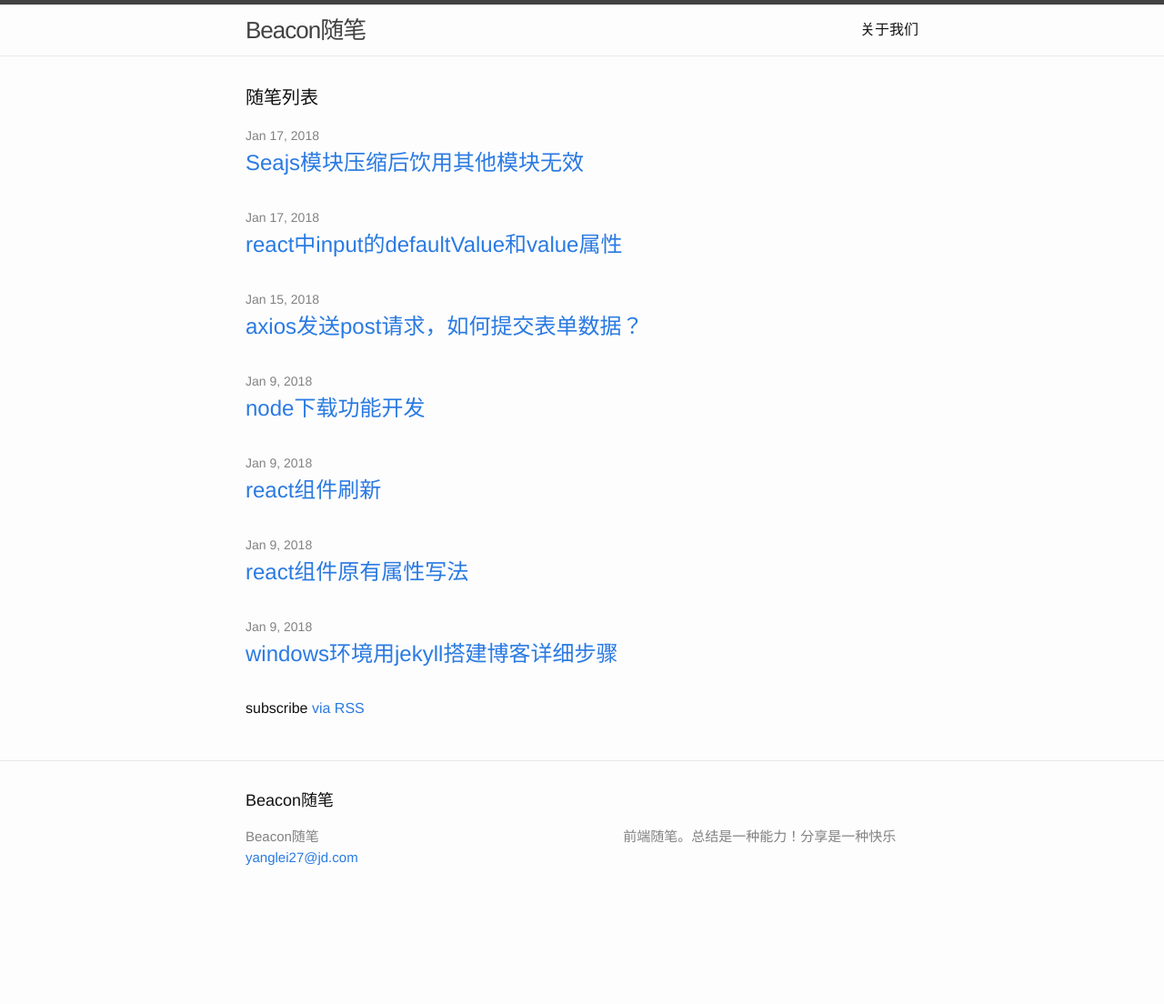
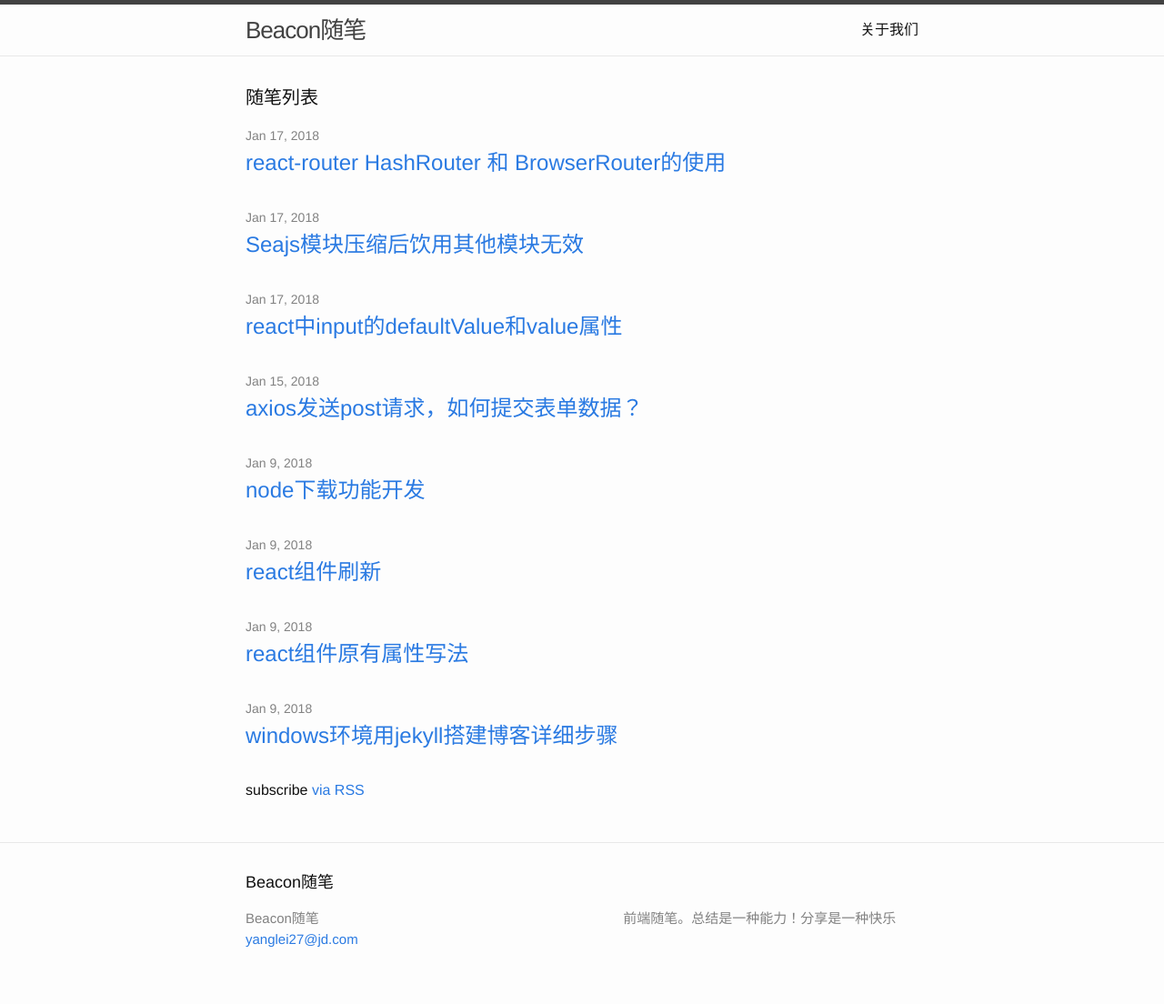
Before and after one commit to essaycode/essaycode.github.io, a Jekyll site: the page built from index.html, in a window 1280 px wide. Shown: the whole page at 91% size. Built offline with Jekyll 4.4.1, drawn with Linux system fonts in a browser that asks for light colours; before the commit the page ends 1014 px from its top, so only the background shows below that.

Commit message:
browerRouter问题添加

```diff
--- /dev/null
+++ b/_posts/2018-01-17-HashRouter and BrowserRouter.markdown
@@ -0,0 +1,37 @@
+---
+layout: post
+title:  "react-router HashRouter 和 BrowserRouter的使用"
+date:   2018-01-17 20:48:19 +0800
+author: "孙印凤"
+categories: sunyinfeng
+---
+### 遇到的问题
+项目中控制路由跳转使用的是BrowserRouter，代码如下：
+{% highlight ruby %}
+ReactDOM.render((
+    <BrowserRouter>
+        <div className="container">
+            <Route path={routePaths.INDEX} exact component={Index} />
+            <Route path={routePaths.CARD} component={Card} />
+            <Route path={routePaths.BASEINFO} component={BaseInfo} />
+            <Route path={routePaths.EDUINFO} component={EduInfo} />
+            <Route path={routePaths.FAMILYINFO} component={FamilyInfo} />
+            <Route path={routePaths.OTHERINFO} component={OtherInfo} />
+            <Route path={routePaths.DETAIL} component={Detail}/>
+        </div>
+    </BrowserRouter>
+    ),
+    document.getElementById('app')
+);
+{% endhighlight %}
+在开发过程中使用是没有问题的，但是将页面上传至page之后，问题就来了：页面访问不了，空白的！
+经过排查问题怀疑是路径的问题，将BrowserRouter 改为 HashRouter之后，问题解决了~
+
+### 问题分析
+首先分析下出现此问题的原因：
+在React项目中我们经常需要采用React-Router来配置我们的页面路由，React-Router 是建立在 history 之上的，常见的history路由方案有三种形式，分别是：
+
+### （未完待续...）
+
+##### 参考资料：
+1. [https://www.sitepoint.com/react-router-v4-complete-guide/](https://www.sitepoint.com/react-router-v4-complete-guide/)
```
Also changed, not shown: _posts/2018-01-15-How to send Formdata use Axios.markdown (renamed from _posts/2018-01-15-axios发送post请求，如何提交表单数据？.markdown, +6 -6 lines).
